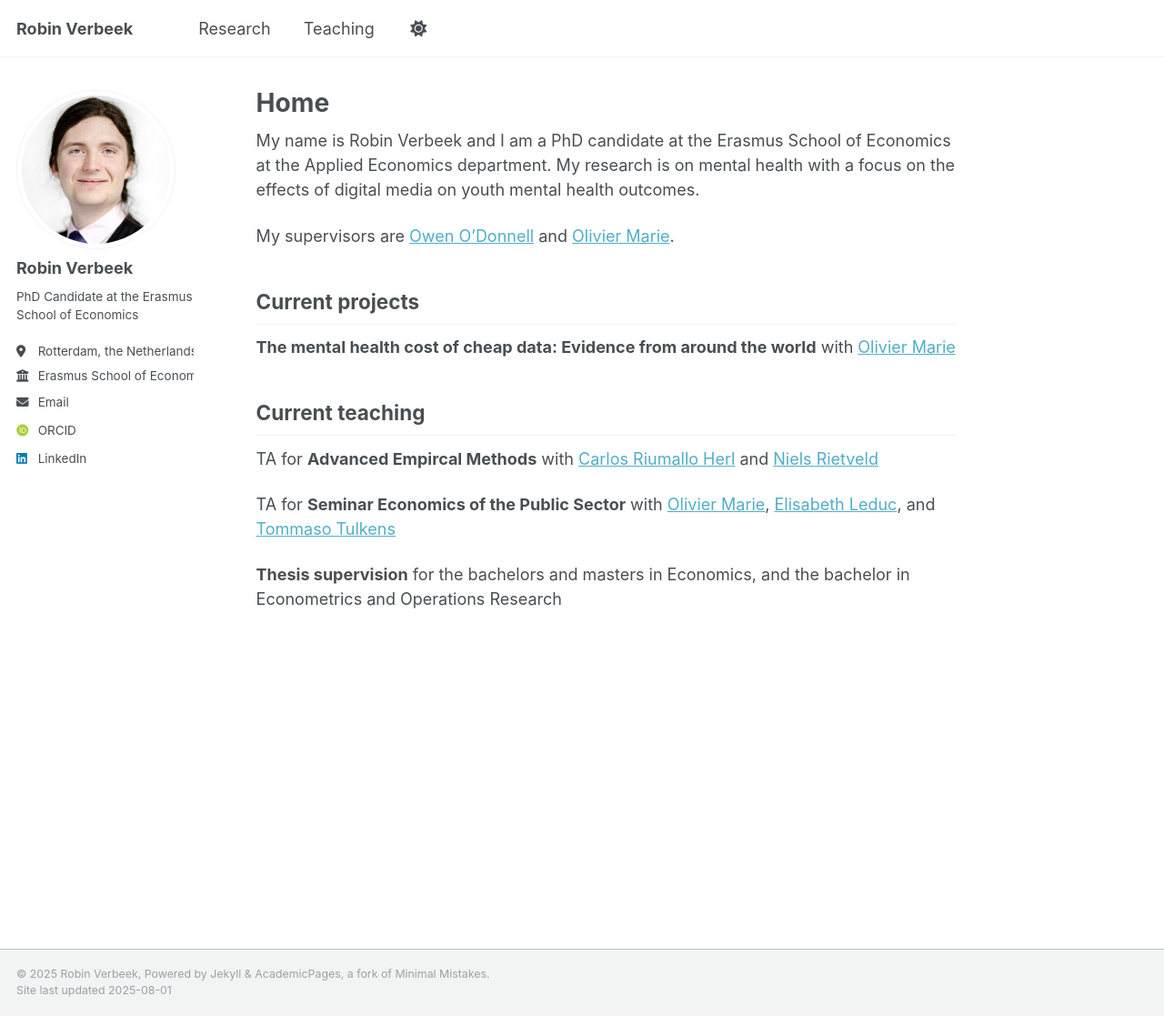
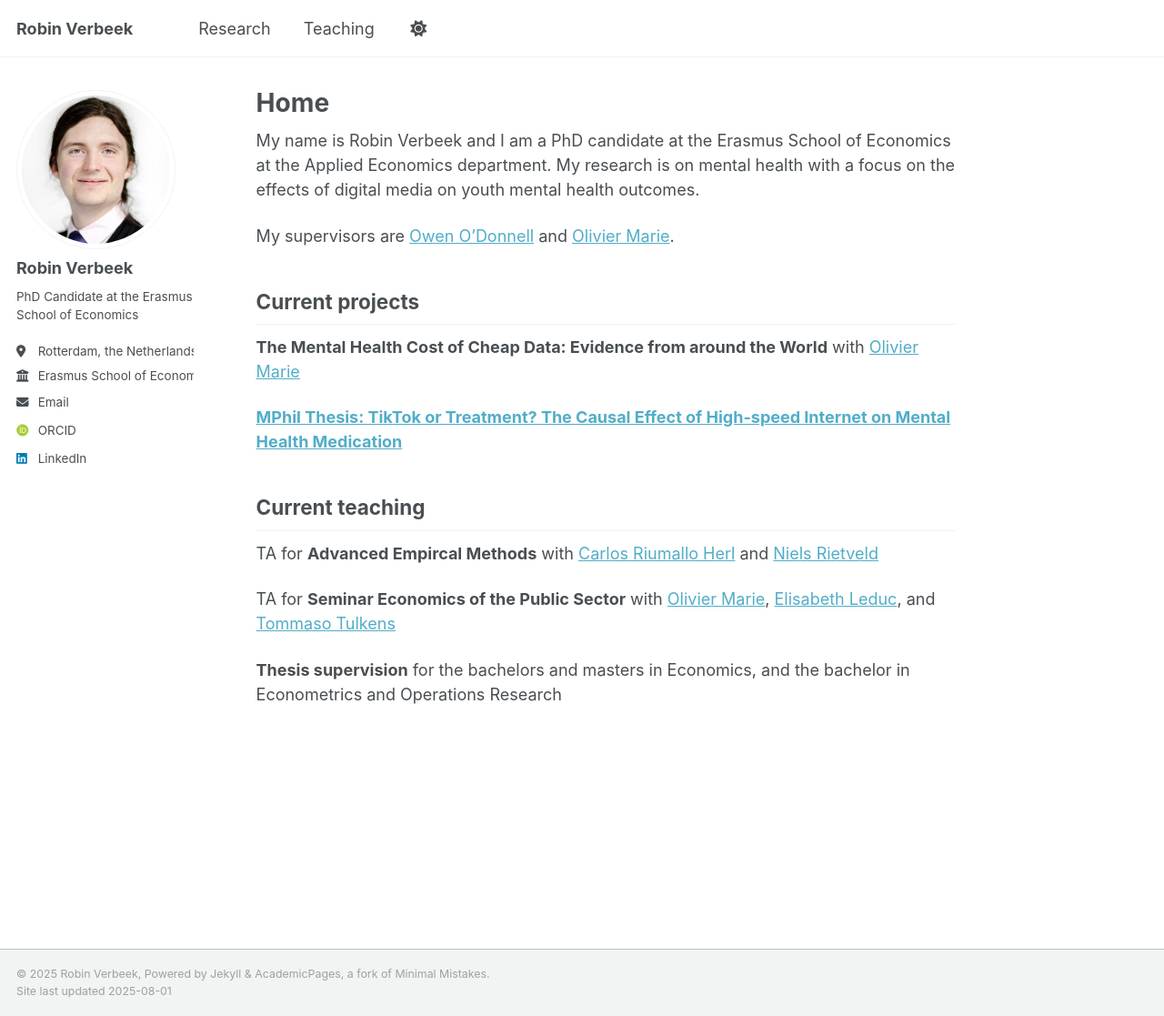
Before and after one commit to RobinV1/robinv1.github.io, a Jekyll site: the page built from _pages/about.md, in a window 1280 px wide and 1117 px high. Shown: the whole window at 91% size. Built offline with Jekyll 4.4.1, drawn with Linux system fonts in a browser that asks for light colours; some web fonts are replaced.

Commit message:
Update about.md

```diff
--- a/_pages/about.md
+++ b/_pages/about.md
@@ -11,7 +11,9 @@ My name is Robin Verbeek and I am a PhD candidate at the Erasmus School of Econo
 My supervisors are [Owen O'Donnell](https://www.eur.nl/en/ese/people/owen-odonnell) and [Olivier Marie](https://sites.google.com/site/oliviermarie/).
 
 ## Current projects
-**The mental health cost of cheap data: Evidence from around the world** with [Olivier Marie](https://sites.google.com/site/oliviermarie/)
+**The Mental Health Cost of Cheap Data: Evidence from around the World** with [Olivier Marie](https://sites.google.com/site/oliviermarie/)
+
+**[MPhil Thesis: TikTok or Treatment? The Causal Effect of High-speed Internet on Mental Health Medication](/files/Tiktok or treatment MPhil thesis Robin.pdf)**
 
 ## Current teaching
 TA for **Advanced Empircal Methods** with [Carlos Riumallo Herl](https://www.eur.nl/en/people/carlos-riumallo-herl) and [Niels Rietveld](https://www.eur.nl/en/people/niels-rietveld)
```
